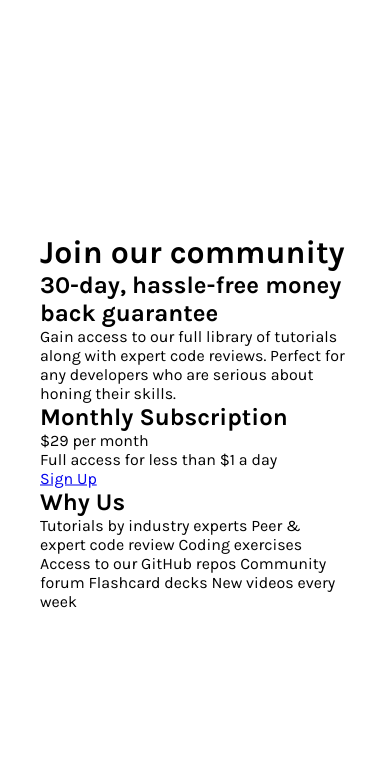
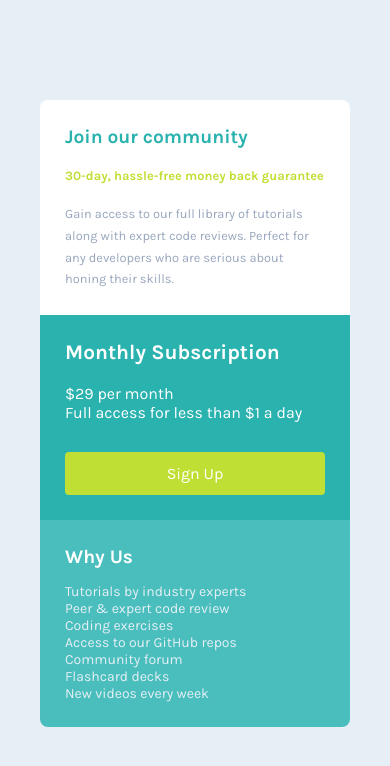
Before and after one commit to gustavosnto/single-price-grid-component, a plain HTML site: page index.html in a window 390 px wide. Drawn offline with Linux system fonts and the light colour scheme.

Commit message:
finish responsive

```diff
--- a/app/css/_global.scss
+++ b/app/css/_global.scss
@@ -1,3 +1,12 @@
+:root {
+    --cyan: hsl(179, 62%, 43%);
+    --light-cyan: #4ABEBD;
+    --bright-yellow:  hsl(71, 73%, 54%);
+    --light-gray: hsl(204, 43%, 93%);
+    --grayish-blue: hsl(218, 22%, 67%);
+    --white: #FFF;
+}
+
 * {
     margin: 0;
     padding: 0;
@@ -7,11 +16,12 @@
 
 body {
     box-sizing: inherit;
+    background-color: var(--light-gray);
 }
 
 .container {
     width: calc(100% - 40px);
-    max-width: 1110px;
+    max-width: 700px;
     margin: 0 auto;
     padding: 0 20px;
     position: absolute;
--- a/app/css/_responsive.scss
+++ b/app/css/_responsive.scss
@@ -0,0 +1,43 @@
+@media (max-width: 36em) {
+    .container {
+        margin: 100px auto;
+        position: unset;
+        top: 0;
+        left: 0;
+        transform: translate(0, 0);
+    }
+
+    section.box-content {
+        & .container {
+            & .header-community {
+                padding: 25px;
+                border-radius: 8px 8px 0 0;
+
+                & h1 {
+                    font-size: 1.2em;
+                }
+
+                & h2 {
+                    font-size: .8em;
+                }
+
+                & p {
+                    font-size: .8em;
+                    line-height: 1.7;
+                }
+            }
+
+            & .plan-sign {
+                flex-basis: 100%;
+                padding: 25px;
+                border-radius: 0;
+            }
+
+            & .about-us {
+                flex-basis: 100%;
+                padding: 25px;
+                border-radius: 0 0 8px 8px;
+            }
+        }
+    }
+}
--- a/app/css/_variables.scss
+++ b/app/css/_variables.scss
@@ -0,0 +1,73 @@
+section.box-content {
+    & .container {
+        display: flex;
+        flex-wrap: wrap;
+
+        & .header-community {
+            flex-basis: 100%;
+            padding: 40px;
+            background-color: var(--white);
+            border-radius: 8px 8px 0 0;
+
+            & h1 {
+                color: var(--cyan);
+                font-size: 2em;
+                padding-bottom: 20px;
+            }
+
+            & h2 {
+                color: var(--bright-yellow);
+                padding-bottom: 20px;
+            }
+
+            & p {
+                color: var(--grayish-blue);
+            }
+        }
+
+        & .plan-sign {
+            flex-basis: 50%;
+            padding: 40px;
+            color: var(--white);
+            background-color: var(--cyan);
+            border-radius: 0 0 0 8px;
+
+            & h2 {
+                font-size: 1.3em;
+                margin-bottom: 20px;
+            }
+
+            & a.btn-signup {
+                display: block;
+                width: 100%;
+                background-color: var(--bright-yellow);
+                text-align: center;
+                padding: 12px 0;
+                margin-top: 30px;
+                border-radius: 4px;
+                color: var(--white);
+                text-decoration: none;
+            }
+        }
+
+        & .about-us {
+            flex-basis: 50%;
+            padding-top: 40px;
+            padding-left: 40px;
+            padding-right: 100px;
+            background-color: var(--light-cyan);
+            color: var(--light-gray);
+            border-radius: 0 0 8px 0;
+
+            & h2 {
+                font-size: 1.2em;
+                padding-bottom: 15px;
+                color: var(--white);
+            }
+
+            & p {
+                font-size: .875em;
+            }
+        }
+    }
+}
--- a/index.html
+++ b/index.html
@@ -21,7 +21,7 @@
   </style>
 </head>
 <body>
-  <div class="box-content">
+  <section class="box-content">
     <div class="container">
       <div class="header-community">
         <h1>
@@ -46,26 +46,16 @@
       <div class="about-us">
         <h2>Why Us</h2>
 
-        <p>Tutorials by industry experts
-          Peer &amp; expert code review
-          Coding exercises
-          Access to our GitHub repos
-          Community forum
-          Flashcard decks
+        <p>Tutorials by industry experts <br>
+          Peer & expert code review <br>
+          Coding exercises <br>
+          Access to our GitHub repos <br>
+          Community forum <br>
+          Flashcard decks <br>
           New videos every week</p>
       </div>
     </div>
-  </div>
-
-
-
-
-
-
-
-
-
-
+  </section>
 
   <footer style="display: none;">
     <p class="attribution">
```
Also changed, not shown: app/css/style.css, 1 other file.
